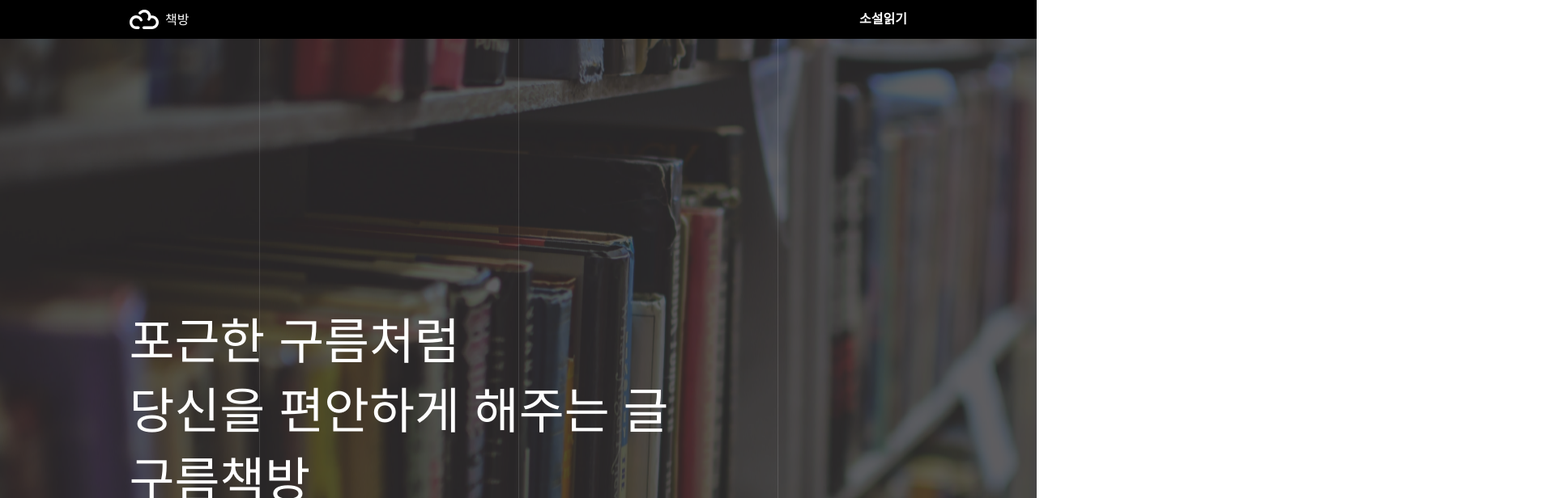
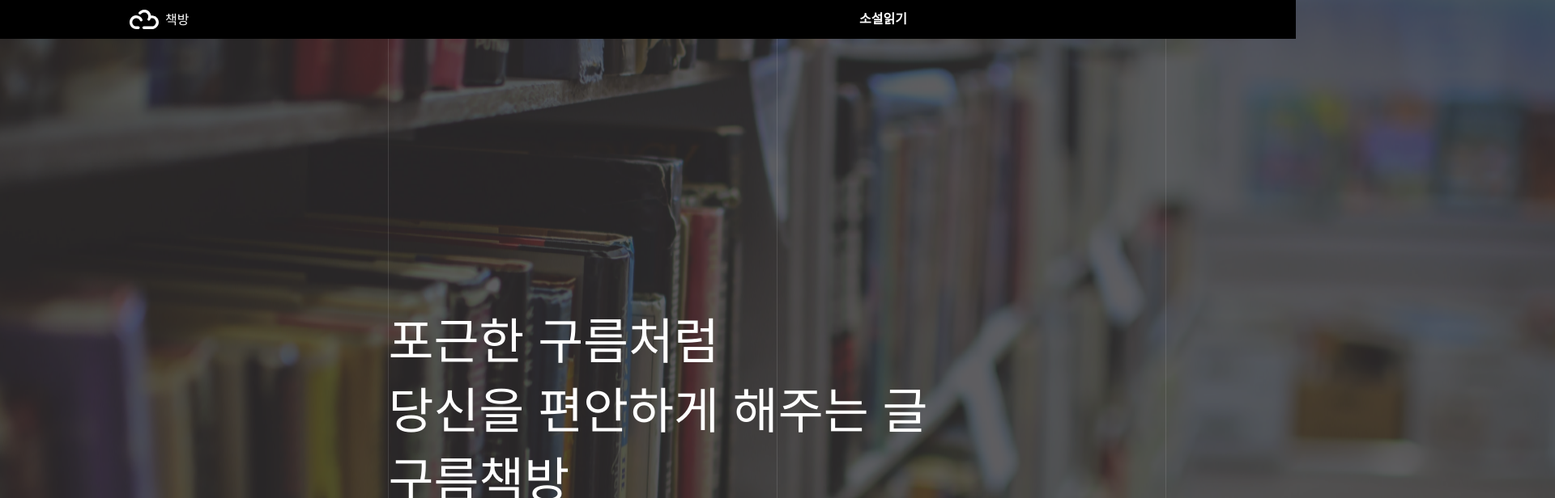
Before and after one commit to codestates/cloud-bookstore-client, a React (Create React App) app: page /landingpage in a window 1280 px wide. Shown: the top 616 px of the page at 81% size, 1920 px wide, since content can reach past the window. Built offline with nearby package versions, Linux system fonts and the light colour scheme.

Commit message:
Fix landingpage positions and display

```diff
--- /dev/null
+++ b/src/App.css
@@ -0,0 +1,43 @@
+.App {
+  text-align: center;
+}
+
+.wholeWrapper {
+  width: 1920px;
+  margin: 0 auto;
+}
+
+.App-logo {
+  height: 40vmin;
+  pointer-events: none;
+}
+
+@media (prefers-reduced-motion: no-preference) {
+  .App-logo {
+    animation: App-logo-spin infinite 20s linear;
+  }
+}
+
+.App-header {
+  background-color: #282c34;
+  min-height: 100vh;
+  display: flex;
+  flex-direction: column;
+  align-items: center;
+  justify-content: center;
+  font-size: calc(10px + 2vmin);
+  color: white;
+}
+
+.App-link {
+  color: #61dafb;
+}
+
+@keyframes App-logo-spin {
+  from {
+    transform: rotate(0deg);
+  }
+  to {
+    transform: rotate(360deg);
+  }
+}
--- a/src/App.tsx
+++ b/src/App.tsx
@@ -1,6 +1,7 @@
 /* eslint-disable */ // 현재 setIsLogin이 사용되지 않아 lint에 걸림
 
 import React, { useState } from 'react';
+import './App.css';
 import { Route, Switch, Redirect, withRouter } from 'react-router-dom';
 import Landingpage from './pages/Landingpage';
 import Mainpage from './pages/Mainpage';
@@ -9,7 +10,7 @@
   const [isLogin, setIsLogin] = useState<boolean>(false);
 
   return (
-    <>
+    <div className="wholeWrapper">
       <Switch>
         <Route path="/landingpage" render={() => <Landingpage />} />
         <Route path="/mainpage" render={() => <Mainpage />} />
@@ -23,7 +24,7 @@
           }}
         />
       </Switch>
-    </>
+    </div>
   );
 }
 
--- a/src/css/Landingpage.css
+++ b/src/css/Landingpage.css
@@ -1,8 +1,18 @@
+.wholeLandingWrapper {
+  width: 1920px;
+  margin: 0 auto;
+}
+.threeLinesWrapper {
+  position: absolute;
+  width: 1919px;
+  display: flex;
+  justify-content: space-evenly;
+}
 .greyLine1,
 .greyLine2,
 .greyLine3 {
-  position: absolute;
-  left: 25%;
+  margin: 0;
+  padding: 0;
   width: 1px;
   height: 5166px;
   opacity: 0.15;
@@ -25,8 +35,9 @@
 .landingMenuBar{
   position: fixed;
   top: 0;
-  left: 0;
-  width: 100%;
+  left: 50%;
+  margin-left: -960px;
+  width: 1920px;
   height: 48px;
   display: flex;
   justify-content: center;
--- a/src/index.css
+++ b/src/index.css
@@ -1,5 +1,5 @@
 body {
-  margin: 0;
+  margin: 0 auto;
   font-family: 'NotoSansKR', sans-serif;
   -webkit-font-smoothing: antialiased;
   -moz-osx-font-smoothing: grayscale;
--- a/src/pages/Landingpage.tsx
+++ b/src/pages/Landingpage.tsx
@@ -7,10 +7,12 @@
 function Landingpage() {
   AOS.init();
   return (
-    <>
-      <div className="greyLine1"></div>
-      <div className="greyLine2"></div>
-      <div className="greyLine3"></div>
+    <div className="wholeLandingWrapper">
+      <div className="threeLinesWrapper">
+        <div className="greyLine1"></div>
+        <div className="greyLine2"></div>
+        <div className="greyLine3"></div>
+      </div>
       <div className="landingHeader">
         <div className="landingMenuBar">
           <div className="landingMenuToolBox">
@@ -285,7 +287,7 @@
           </div>
         </div>
       </div>
-    </>
+    </div>
   );
 }
 
```
